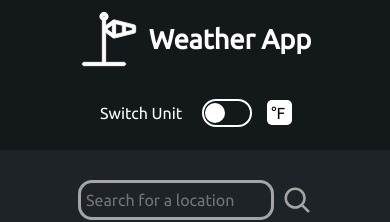
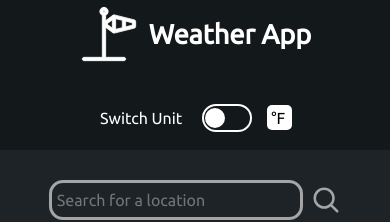
Before and after one commit to Silva-Mo/weather-app, a website built with webpack: page src/index.html in a window 390 px wide. Shown: the top 222 px of the page. Built offline with nearby package versions, Linux system fonts and the light colour scheme; no server answers.

Commit message:
enhance UI for smaller screens

```diff
--- a/src/css/styles.css
+++ b/src/css/styles.css
@@ -63,6 +63,7 @@ label[for='unit'] {
   padding: 20px;
   width: 230px;
   gap: 20px;
+  margin-top: 10px;
 }
 
 input[type='checkbox'] {
@@ -332,11 +333,17 @@ input[type='search']::-webkit-search-results-decoration {
     font-size: 1.7rem;
     text-align: center;
   }
+  .search-bar-container {
+    width: 75%;
+  }
   header {
     flex-direction: column;
     height: 150px;
     justify-content: center;
     align-items: center;
+  }
+  label[for='unit'] {
+    margin-top: none;
   }
   .footer a {
     font-size: 1rem;
```
Also changed, not shown: dist/index.html, 2 other files.
